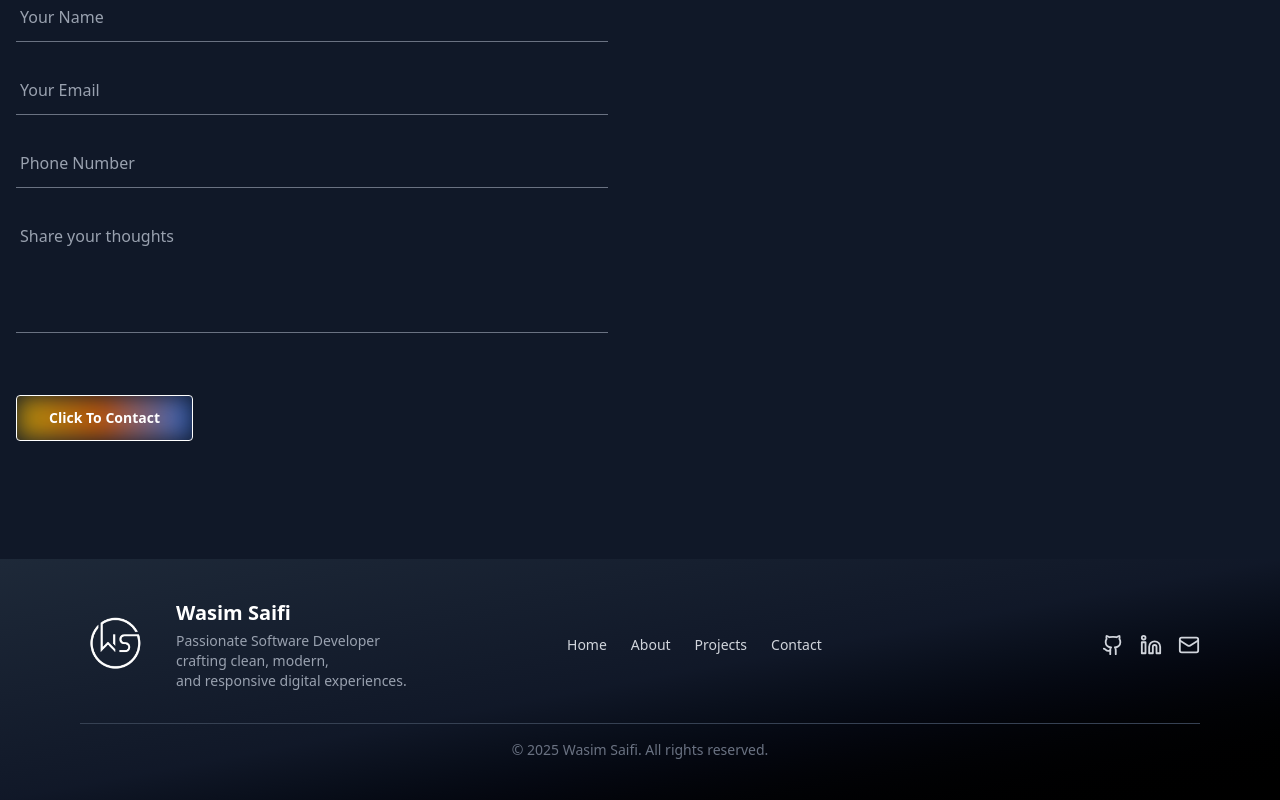
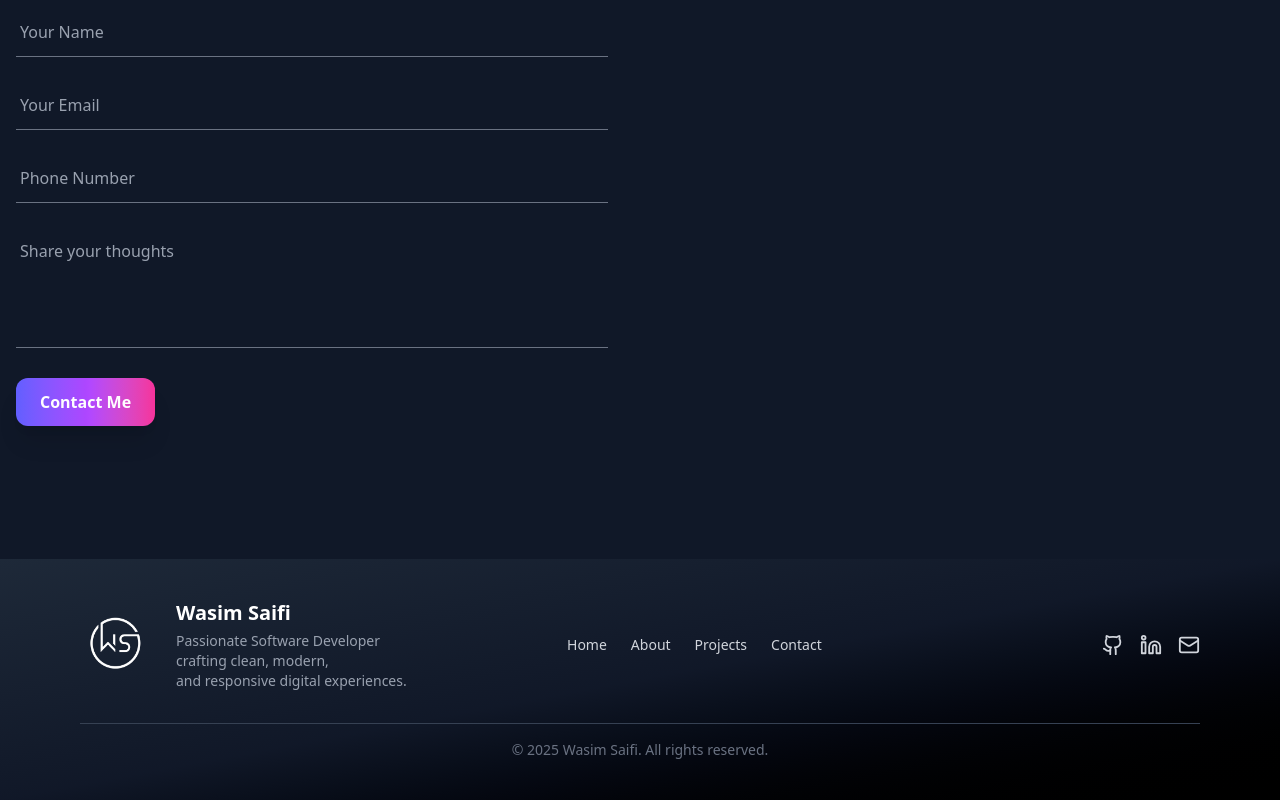
Before and after one commit to wasimsaif/myportfolio, a React (Vite) app: page / in a window 1280 px wide. Shown: the part 2469-3269 px from the top of the page. Built offline with nearby package versions, Linux system fonts and the light colour scheme.

Commit message:
style: update ContactUs section for improved text clarity and button design

```diff
--- a/src/sections/Contactus.tsx
+++ b/src/sections/Contactus.tsx
@@ -114,10 +114,10 @@ const ContactUs = () => {
             <div className="order-2 lg:order-1 flex flex-col justify-center space-y-8">
               <div>
                 <h2 className="text-3xl md:text-4xl font-bold mb-4">
-                Contact <span className="text-blue-400">Me</span>
+                  Contact <span className="text-blue-400">Me</span>
                 </h2>
                 <p className="text-gray-300 text-lg">
-                It is very important for us to keep in touch with you...
+                  It is very important for us to keep in touch with you...
                 </p>
               </div>
               <form ref={form} onSubmit={handleSubmit} className="space-y-6">
@@ -150,8 +150,7 @@ const ContactUs = () => {
                       </p>
                     )}
                   </div>
-                  <div>
-                  </div>
+                  <div></div>
                   <div>
                     <input
                       type="tel"
@@ -182,12 +181,9 @@ const ContactUs = () => {
                 </div>
                 <button
                   type="submit"
-                  className="relative mt-8 px-8 py-3 border border-white text-sm font-semibold overflow-hidden hover:text-white transition duration-300 rounded group"
+                  className="flex items-center cursor-pointer gap-2 bg-gradient-to-r from-indigo-500 via-purple-500 to-pink-500 text-white font-semibold px-6 py-3 rounded-xl shadow-xl hover:from-pink-500 hover:to-indigo-500 transition-all duration-300 transform hover:scale-105 focus:outline-none focus:ring-2 focus:ring-offset-2 focus:ring-indigo-400"
                 >
-                  <span className="absolute cursor-pointer inset-0 bg-gradient-to-r from-yellow-400 via-orange-500 to-blue-500 blur-md opacity-70 animate-pulse group-hover:opacity-90 transition-opacity duration-300" />
-                  <span className="relative z-10 cursor-pointer">
-                    Click To Contact
-                  </span>
+                  <span className="animate-pulse">Contact Me</span>
                 </button>
               </form>
             </div>
```
